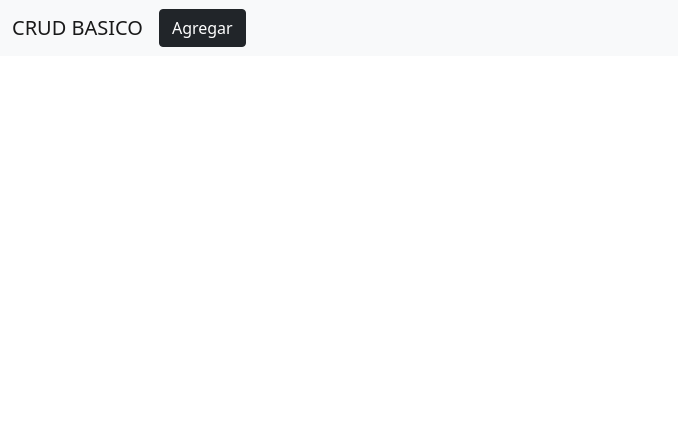
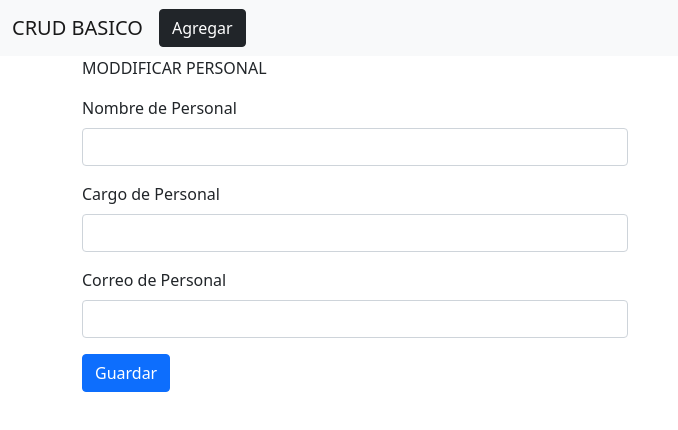
Before and after one commit to vmga09/CRUD_basico, an Angular app in the folder client/personal/: page /edit/1 in a window 1280 px wide. Before the commit this address led to /. Shown: the top 430 px of the page, without its empty margins (0-678 px from the left). Built offline with nearby package versions, Linux system fonts and the light colour scheme.

Commit message:
actualizacion 1630

```diff
--- a/client/personal/src/app/COMPONENTES/inicio/inicio.component.html
+++ b/client/personal/src/app/COMPONENTES/inicio/inicio.component.html
@@ -18,7 +18,7 @@
         <td>{{personal.cargo}}</td>
         <td>{{personal.correo}}</td>
         <td>
-            <button type="button" class="btn btn-primary">Editar</button>
+            <button  type="button" class="btn btn-primary">Editar</button>
         </td>
         <td>
             <button (click)="eliminarPersonal(personal.id)" type="button" class="btn btn-danger">Eliminar</button>
--- a/client/personal/src/app/COMPONENTES/modificar/modificar.component.html
+++ b/client/personal/src/app/COMPONENTES/modificar/modificar.component.html
@@ -1 +1,25 @@
-<p>modificar works!</p>
+<div class="container">
+    <p>MODDIFICAR PERSONAL</p>
+    <div class="row">
+        <div class="col-sm-6">
+            <form>
+                <div class="mb-3">
+                    <label class="form-label">Nombre de Personal</label>
+                    <input [(ngModel)]="personal.nombre" type="text" class="form-control" name="nombre">
+                </div>
+                <div class="mb-3">
+                    <label class="form-label">Cargo de Personal</label>
+                    <input [(ngModel)]="personal.cargo" type="text" class="form-control" name="cargo">
+                </div>
+                <div class="mb-3">
+                    <label class="form-label">Correo de Personal</label>
+                    <input [(ngModel)]="personal.correo" type="text" class="form-control" name="correo">
+                </div>
+                <button (click)="modificarPersonal()" class="btn btn-primary">Guardar</button>
+            </form>
+        </div>
+
+
+
+    </div>
+</div>
--- a/client/personal/src/app/COMPONENTES/modificar/modificar.component.ts
+++ b/client/personal/src/app/COMPONENTES/modificar/modificar.component.ts
@@ -1,5 +1,7 @@
 import { Component, OnInit } from '@angular/core';
-
+import { PersonalService } from 'src/app/SERVICE/personal.service';
+import { Router } from '@angular/router'
+import { Personal } from 'src/app/MODELS/personal/personal.module';
 @Component({
   selector: 'app-modificar',
   templateUrl: './modificar.component.html',
@@ -7,6 +9,13 @@ import { Component, OnInit } from '@angular/core';
 })
 export class ModificarComponent implements OnInit {
 
+  personal: Personal={
+    id:'',
+    nombre:'',
+    cargo:'',
+    correo:''
+
+  };
   constructor() { }
 
   ngOnInit(): void {
--- a/client/personal/src/app/SERVICE/personal.service.ts
+++ b/client/personal/src/app/SERVICE/personal.service.ts
@@ -35,11 +35,11 @@ export class PersonalService {
     return this.http.post(URL+'/agregarPersonal', personal);
   }
 
-  /* modificarPersonal(id:string,personal:any)
+   modificarPersonal(id:string,personal:any)
   {
-    return this.http.get(this.url+'/modificarPersonal/'+id, personal);
+    return this.http.put(URL+'/modificarPersonal/'+id, personal);
   }
- */
+
 
 
 
--- a/client/personal/src/app/app-routing.module.ts
+++ b/client/personal/src/app/app-routing.module.ts
@@ -8,7 +8,7 @@ const routes: Routes = [
   { path:'', redirectTo:'/inicio', pathMatch:'full'},
   { path:'inicio', component: InicioComponent},
   { path:'add', component:AgregarComponent},
-  { path:'edit', component:ModificarComponent}
+  { path:'edit/:id', component:ModificarComponent}
 ];
 
 @NgModule({
```
